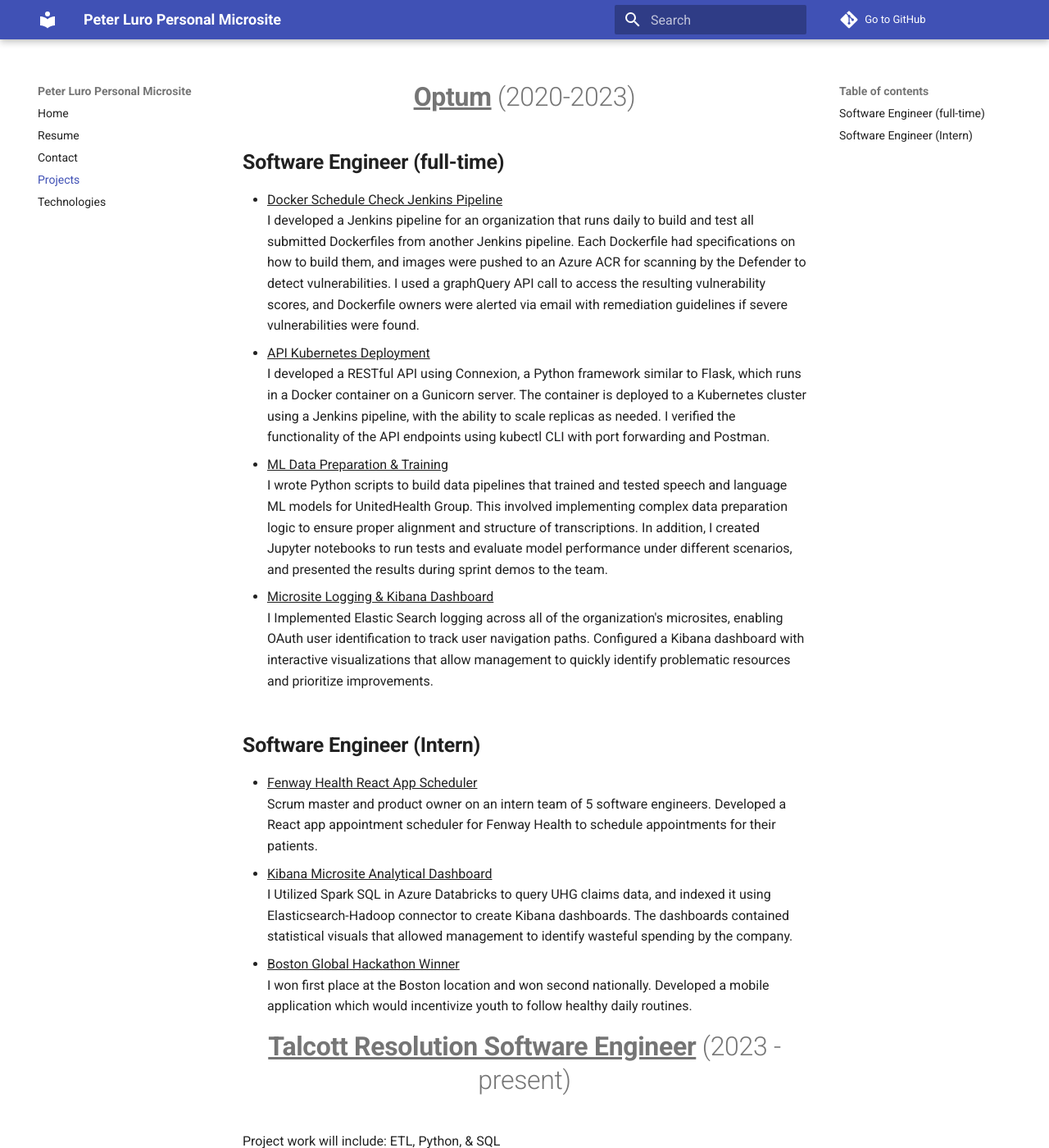
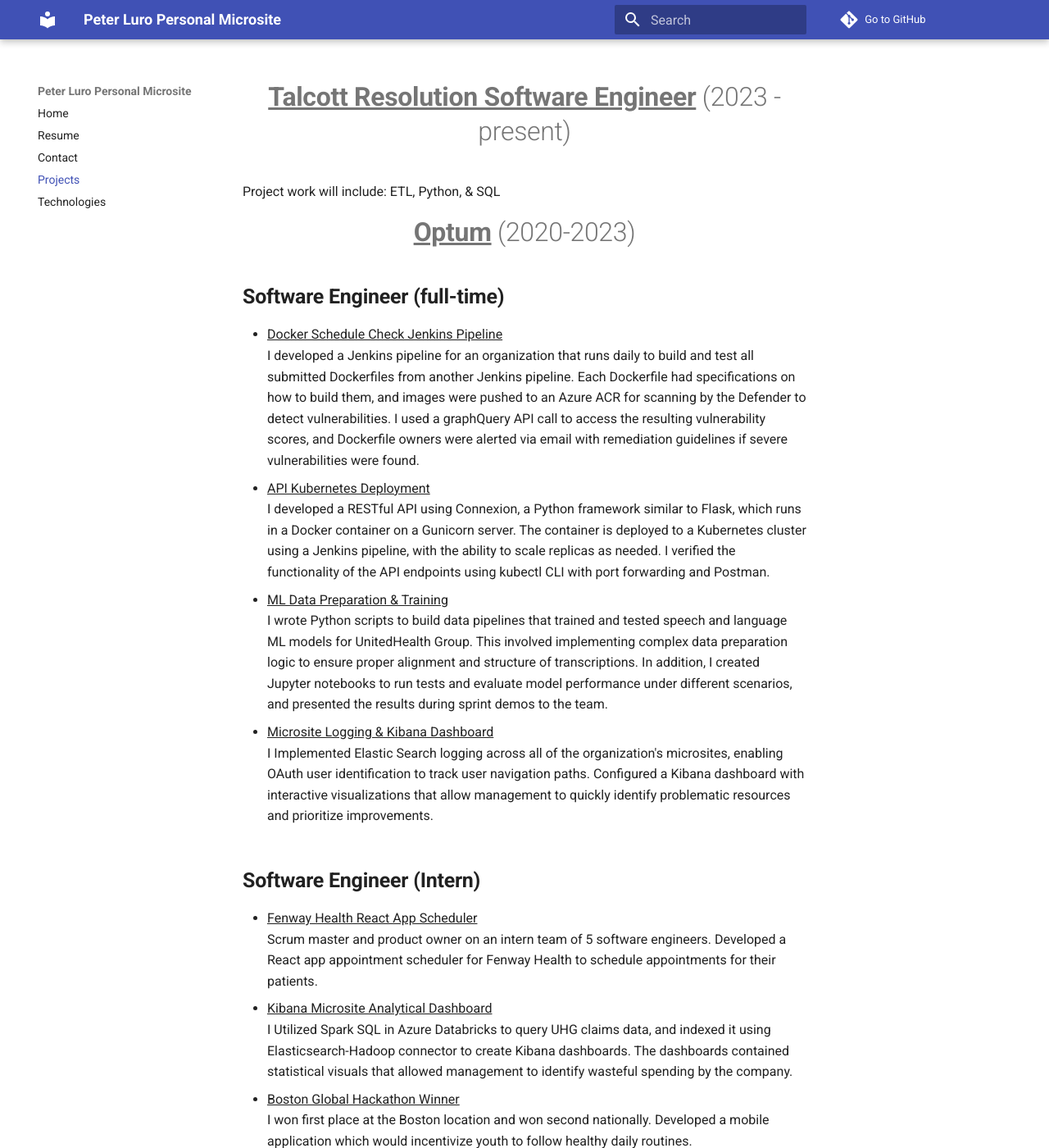
Before and after one commit to paluro567/personal-website, an MkDocs documentation site: the page built from docs/Projects.md, in a window 1280 px wide and 1400 px high. Shown: the whole window at 82% size. Built offline with MkDocs 1.6.1 and Material for MkDocs 9.7.7, drawn with Linux system fonts in a browser that asks for light colours; comment, search, counter and statistics services are not loaded; some of the changed lines change nothing that is shown.

Commit message:
reformatting projects section

```diff
--- a/docs/Projects.md
+++ b/docs/Projects.md
@@ -1,3 +1,9 @@
+# <center><b><u>Talcott Resolution Software Engineer</u></b> (2023 - present)</center>
+
+
+Project work will include: ETL, Python, & SQL
+
+
 # <center><b><u>Optum</u></b> (2020-2023)</center>
 ## <b>Software Engineer (full-time)</b></br>
 
@@ -24,11 +30,6 @@
 I won first place at the Boston location and won second nationally. Developed a mobile application which would incentivize youth to follow healthy daily routines.
 
 
-# <center><b><u>Talcott Resolution Software Engineer</u></b> (2023 - present)</center>
-
-
-Project work will include: ETL, Python, & SQL
-
 
 
 # <center><b><u>Additional work</u></b></center>
```
Also changed, not shown: site/Projects/index.html, site/search/search_index.json, 1 other file.
